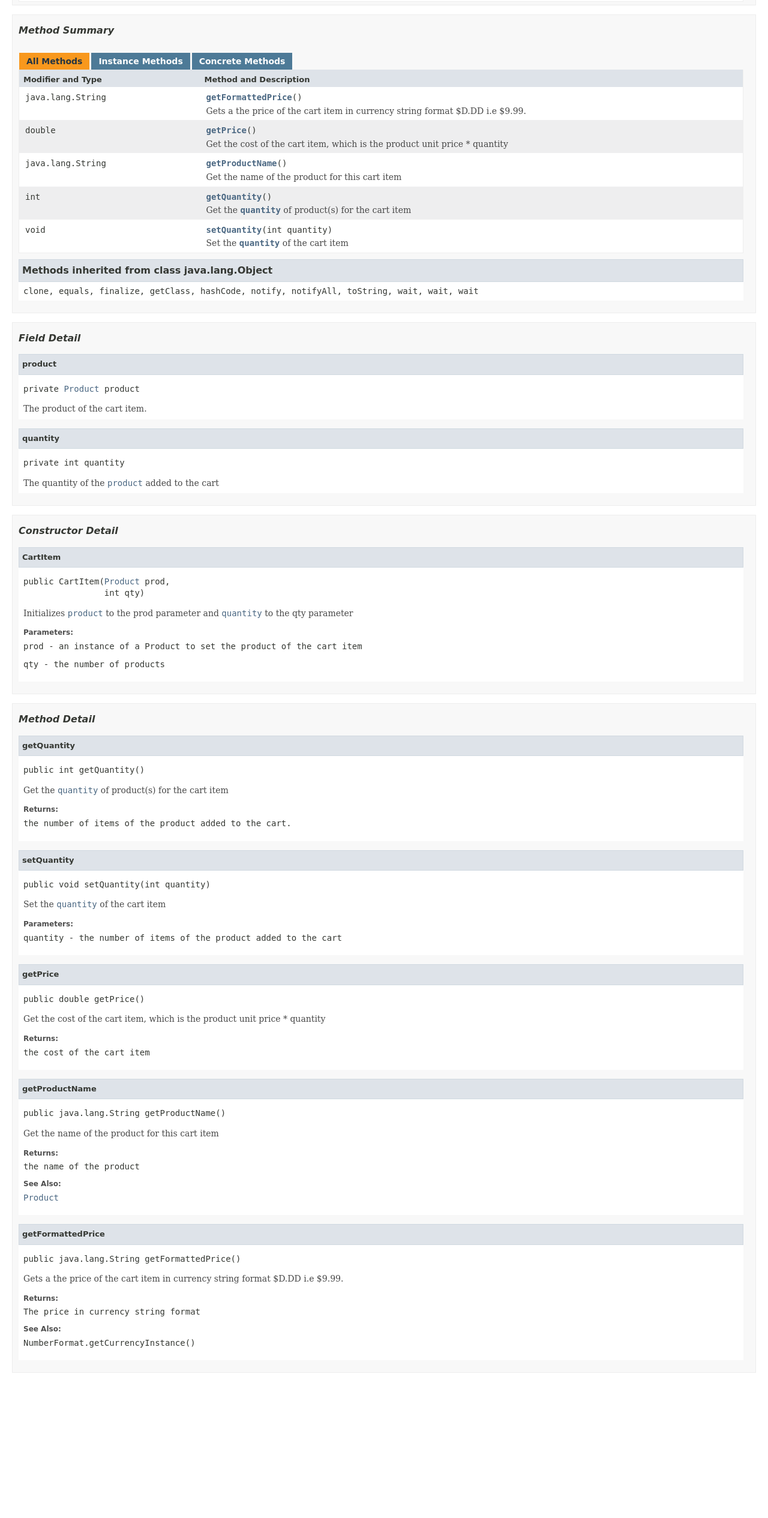
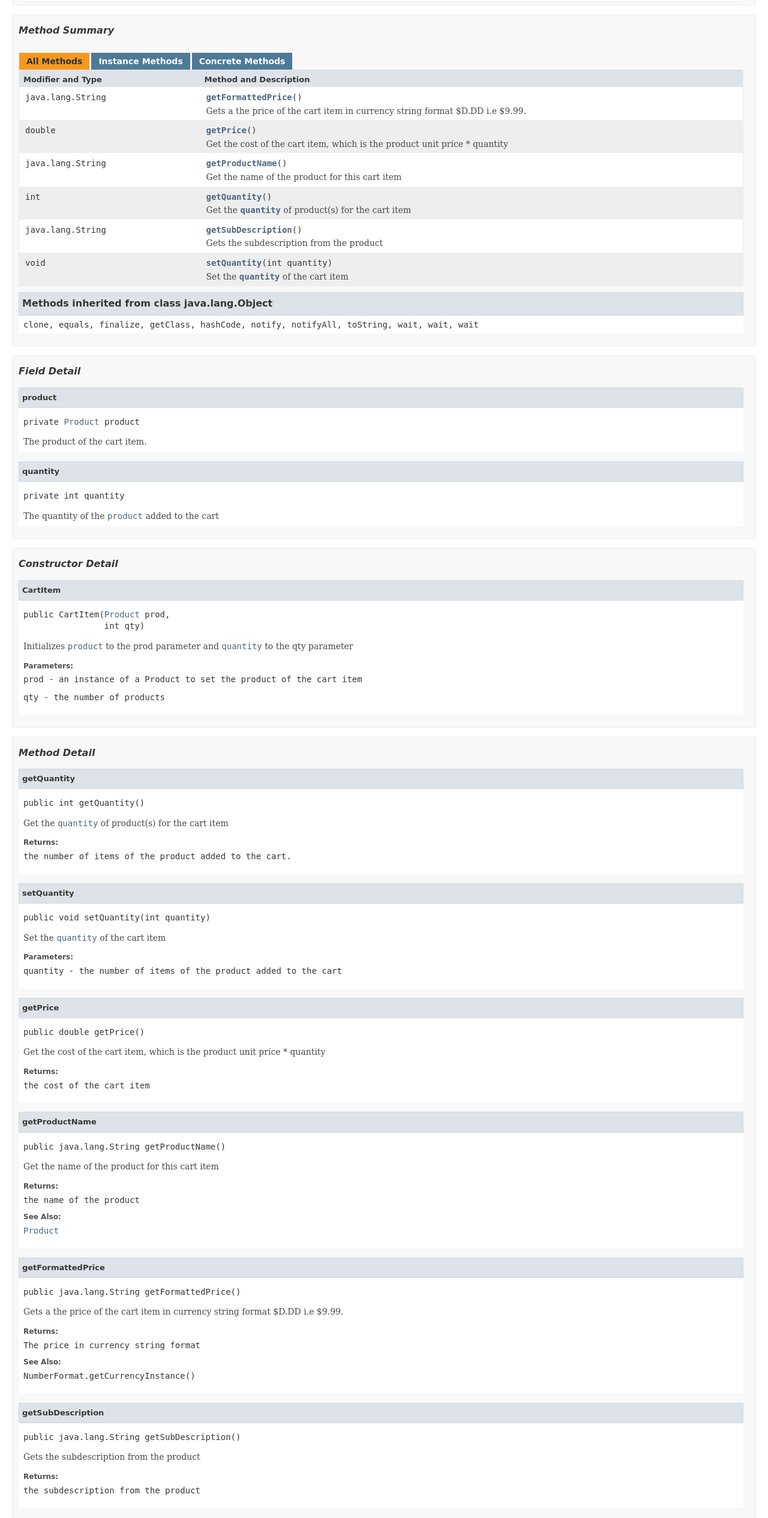
Before and after one commit to mcosula/mrfabroa.github.io, a plain HTML site: page docs/shoppingcartdemo/com/strobertchs/shoppingcartdemo/CartItem.html in a window 1280 px wide. Shown: the part 718-3248 px from the top of the page at 60% size. Before the commit the page ends 3031 px from the top, so only its background shows below. Drawn offline with Linux system fonts and the light colour scheme; a web font is replaced by a local one.

Commit message:
edited CartItem getSubdescription

```diff
--- a/docs/shoppingcartdemo/com/strobertchs/shoppingcartdemo/CartItem.html
+++ b/docs/shoppingcartdemo/com/strobertchs/shoppingcartdemo/CartItem.html
@@ -2,7 +2,7 @@
 <!-- NewPage -->
 <html lang="en">
 <head>
-<!-- Generated by javadoc (1.8.0_152-release) on Thu Nov 30 09:42:18 EST 2017 -->
+<!-- Generated by javadoc (1.8.0_152-release) on Thu Nov 30 17:55:31 EST 2017 -->
 <title>CartItem</title>
 <meta name="date" content="2017-11-30">
 <link rel="stylesheet" type="text/css" href="../../../stylesheet.css" title="Style">
@@ -18,7 +18,7 @@
     catch(err) {
     }
 //-->
-var methods = {"i0":10,"i1":10,"i2":10,"i3":10,"i4":10};
+var methods = {"i0":10,"i1":10,"i2":10,"i3":10,"i4":10,"i5":10};
 var tabs = {65535:["t0","All Methods"],2:["t2","Instance Methods"],8:["t4","Concrete Methods"]};
 var altColor = "altColor";
 var rowColor = "rowColor";
@@ -145,6 +145,12 @@ extends java.lang.Object</pre>
 </td>
 </tr>
 <tr id="i4" class="altColor">
+<td class="colFirst"><code>java.lang.String</code></td>
+<td class="colLast"><code><span class="memberNameLink"><a href="../../../com/strobertchs/shoppingcartdemo/CartItem.html#getSubDescription--">getSubDescription</a></span>()</code>
+<div class="block">Gets the subdescription from the product</div>
+</td>
+</tr>
+<tr id="i5" class="rowColor">
 <td class="colFirst"><code>void</code></td>
 <td class="colLast"><code><span class="memberNameLink"><a href="../../../com/strobertchs/shoppingcartdemo/CartItem.html#setQuantity-int-">setQuantity</a></span>(int&nbsp;quantity)</code>
 <div class="block">Set the <a href="../../../com/strobertchs/shoppingcartdemo/CartItem.html#quantity"><code>quantity</code></a> of the cart item</div>
@@ -285,7 +291,7 @@ extends java.lang.Object</pre>
 <a name="getFormattedPrice--">
 <!--   -->
 </a>
-<ul class="blockListLast">
+<ul class="blockList">
 <li class="blockList">
 <h4>getFormattedPrice</h4>
 <pre>public&nbsp;java.lang.String&nbsp;getFormattedPrice()</pre>
@@ -298,6 +304,20 @@ extends java.lang.Object</pre>
 </dl>
 </li>
 </ul>
+<a name="getSubDescription--">
+<!--   -->
+</a>
+<ul class="blockListLast">
+<li class="blockList">
+<h4>getSubDescription</h4>
+<pre>public&nbsp;java.lang.String&nbsp;getSubDescription()</pre>
+<div class="block">Gets the subdescription from the product</div>
+<dl>
+<dt><span class="returnLabel">Returns:</span></dt>
+<dd>the subdescription from the product</dd>
+</dl>
+</li>
+</ul>
 </li>
 </ul>
 </li>
```
Also changed, not shown: docs/shoppingcartdemo/allclasses-frame.html (+1 -1 lines), docs/shoppingcartdemo/allclasses-noframe.html (+1 -1 lines), docs/shoppingcartdemo/com/strobertchs/shoppingcartdemo/Cart.html (+1 -1 lines), docs/shoppingcartdemo/com/strobertchs/shoppingcartdemo/Product.html (+1 -1 lines), docs/shoppingcartdemo/com/strobertchs/shoppingcartdemo/package-frame.html (+1 -1 lines), docs/shoppingcartdemo/com/strobertchs/shoppingcartdemo/package-summary.html (+1 -1 lines), docs/shoppingcartdemo/constant-values.html (+1 -1 lines), docs/shoppingcartdemo/deprecated-list.html (+1 -1 lines), docs/shoppingcartdemo/help-doc.html (+1 -1 lines), docs/shoppingcartdemo/index-files/index-1.html (+1 -1 lines), docs/shoppingcartdemo/index-files/index-2.html (+1 -1 lines), docs/shoppingcartdemo/index-files/index-3.html (+5 -1 lines), docs/shoppingcartdemo/index-files/index-4.html (+1 -1 lines), docs/shoppingcartdemo/index-files/index-5.html (+1 -1 lines), 5 more files.
